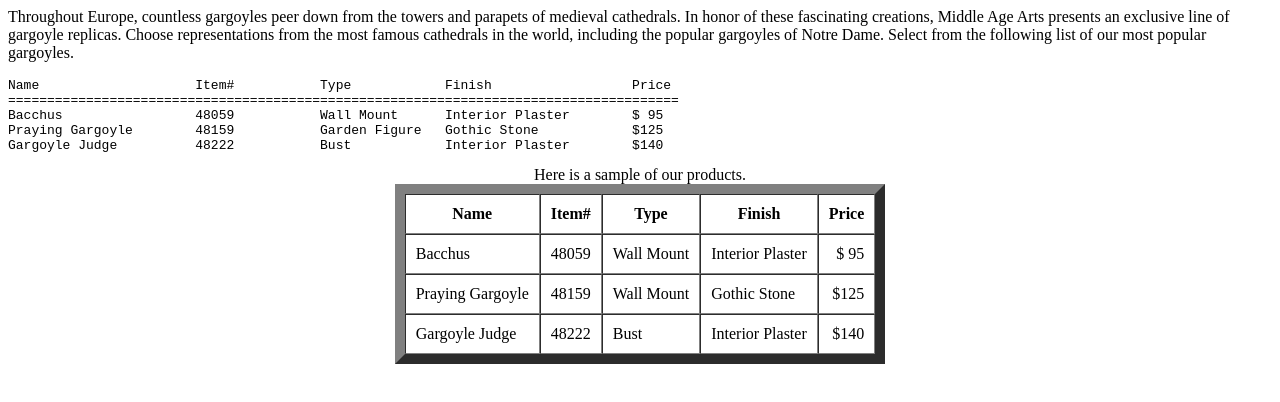
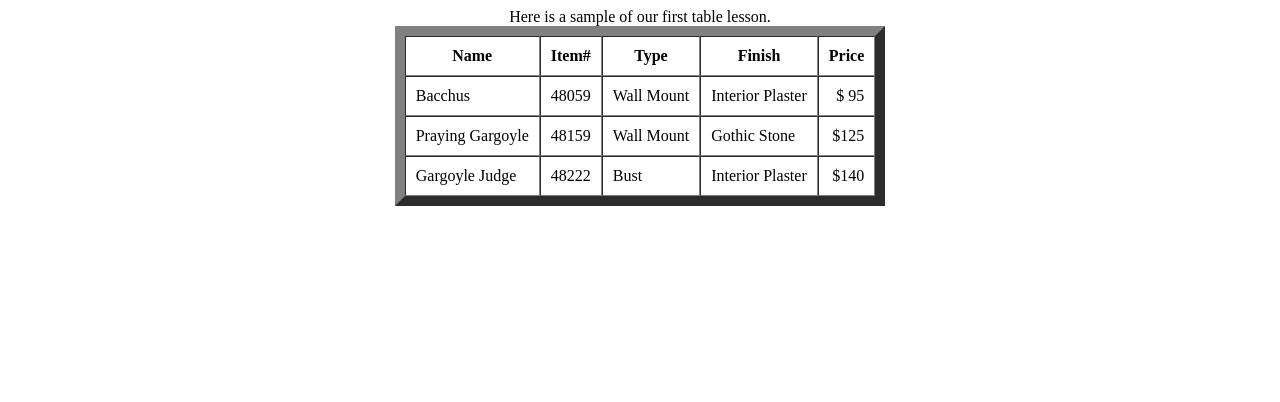
Before and after one commit to mdr1988/mdr1988.github.io, a plain HTML site: page Middle Age Arts.html in a window 1280 px wide. Drawn offline with Linux system fonts and the light colour scheme.

Commit message:
Update Middle Age Arts.html

```diff
--- a/Middle Age Arts.html
+++ b/Middle Age Arts.html
@@ -5,19 +5,9 @@
 </head>
 
 <body>
-<p>Throughout Europe, countless gargoyles peer down from the towers and parapets of medieval cathedrals.  In honor of these fascinating creations, Middle Age Arts presents an exclusive line of gargoyle replicas.  Choose representations from the most famous cathedrals in the world, including the popular gargoyles of Notre Dame.  Select from the following list of our most popular gargoyles.</p>
-
-<pre>
-Name			Item#		Type		Finish			Price
-======================================================================================
-Bacchus			48059		Wall Mount	Interior Plaster	$ 95
-Praying Gargoyle	48159		Garden Figure	Gothic Stone		$125
-Gargoyle Judge		48222		Bust		Interior Plaster	$140
-</pre>
-
 <center>
 <table border = 10 cellspacing = 0 cellpadding=10>
-<caption align = top>Here is a sample of our products.</caption>
+<caption align = top>Here is a sample of our first table lesson.</caption>
 <tr>
 	<th>Name</th>
 	<th>Item#</th>
```
